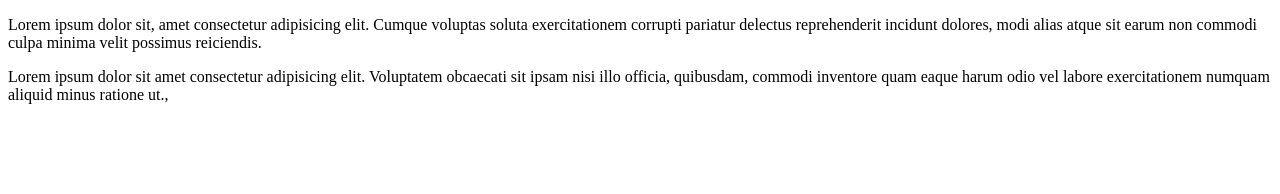
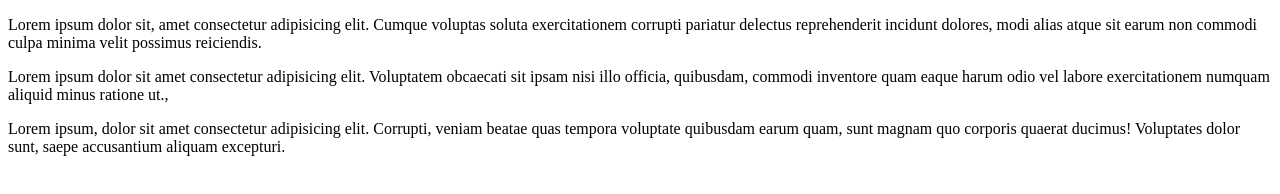
Before and after one commit to leventatasudevops/RentACarApp, a plain HTML site: page src/index.html in a window 1280 px wide. Drawn offline with Linux system fonts and the light colour scheme.

Commit message:
2-commit

```diff
--- a/src/index.html
+++ b/src/index.html
@@ -16,5 +16,11 @@
       eaque harum odio vel labore exercitationem numquam aliquid minus ratione
       ut.,
     </p>
+    <p>
+      Lorem ipsum, dolor sit amet consectetur adipisicing elit. Corrupti, veniam
+      beatae quas tempora voluptate quibusdam earum quam, sunt magnam quo
+      corporis quaerat ducimus! Voluptates dolor sunt, saepe accusantium aliquam
+      excepturi.
+    </p>
   </body>
 </html>
```
